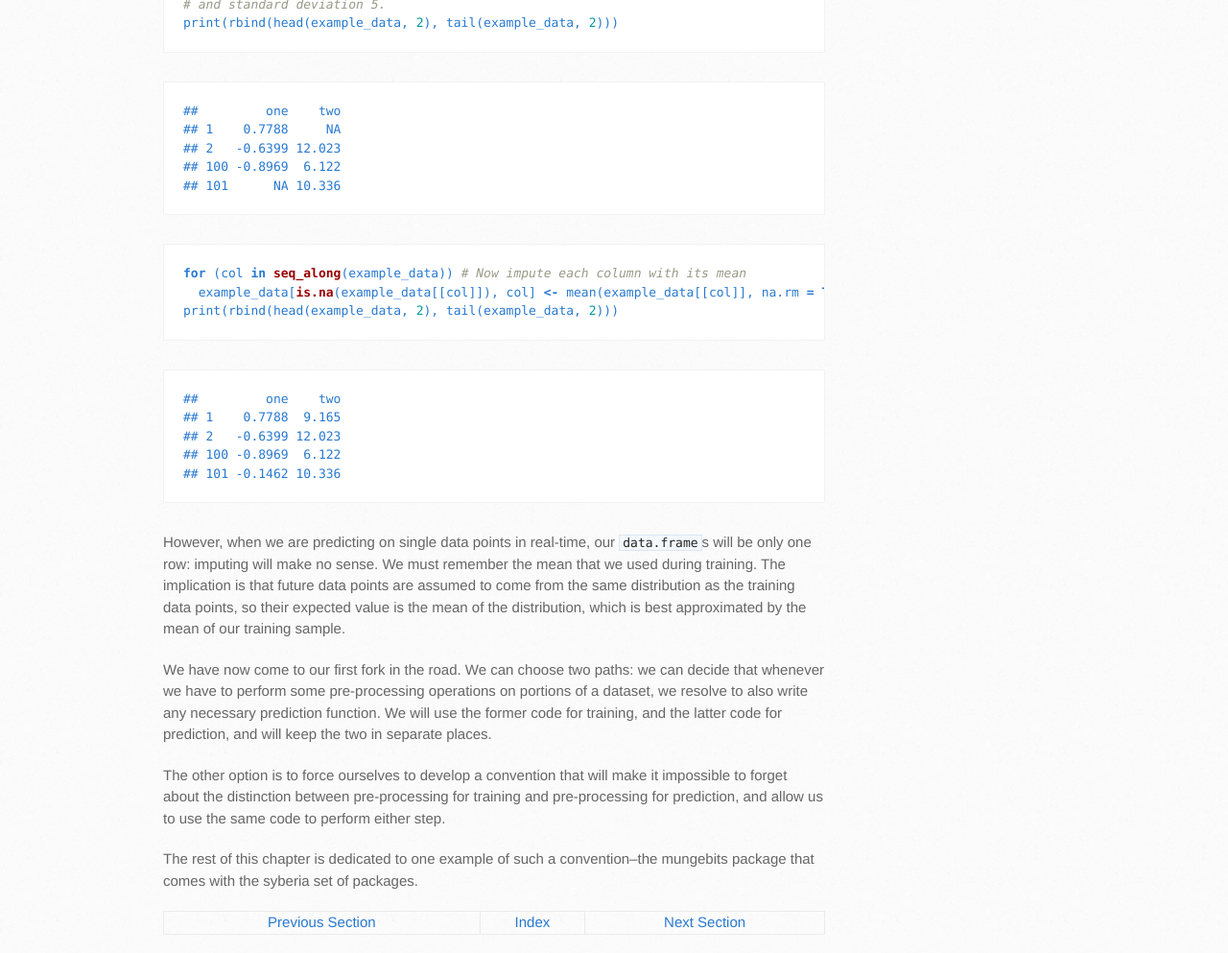
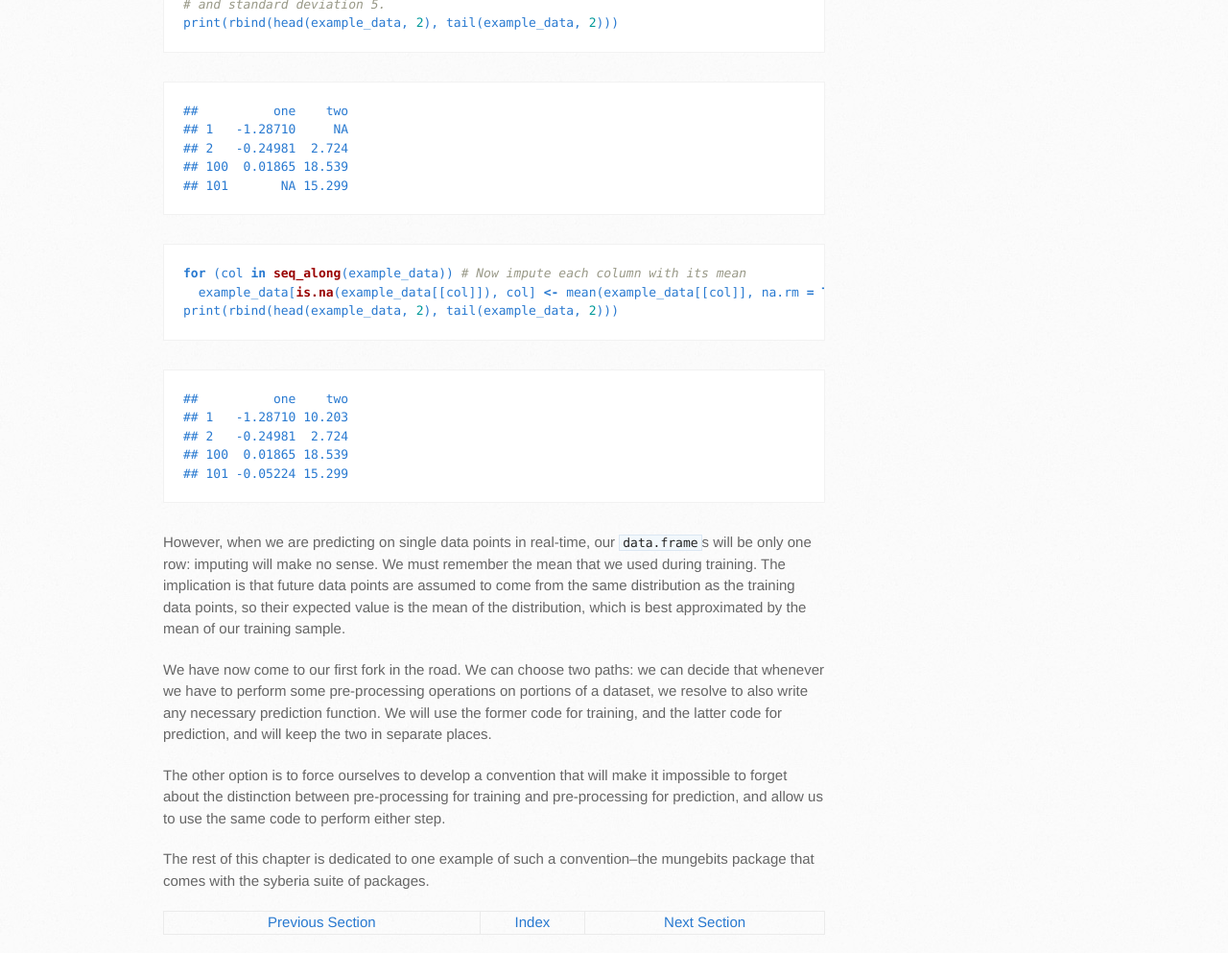
Before and after one commit to robertzk/r-book, a Jekyll site: the page built from docs/data_preparation/training_versus_prediction.md, in a window 1280 px wide. Shown: the part 593-1586 px from the top of the page at 96% size. Built offline with Jekyll 4.4.1, drawn with Linux system fonts in a browser that asks for light colours; nearby versions of some CDN libraries; Markdown is read by kramdown in place of the engine named in the settings.

Commit message:
Sync docs from master branch to docs gh-pages directory

````diff
--- a/docs/data_preparation/training_versus_prediction.Rmd
+++ b/docs/data_preparation/training_versus_prediction.Rmd
@@ -40,6 +40,6 @@ about the distinction between pre-processing for training and pre-processing for
 us to use the same code to perform either step.
 
 The rest of this chapter is dedicated to one example of such a convention--the **mungebits** package
-that comes with the syberia set of packages.
+that comes with the syberia suite of packages.
 
 **[Previous Section](index.md)** | **[Index](../../README.md)** | **[Next Section](training_versus_prediction.md)**
--- a/docs/data_preparation/training_versus_prediction.md
+++ b/docs/data_preparation/training_versus_prediction.md
@@ -27,11 +27,11 @@ print(rbind(head(example_data, 2), tail(example_data, 2)))
 ```
 
 ```
-##         one    two
-## 1    0.7788     NA
-## 2   -0.6399 12.023
-## 100 -0.8969  6.122
-## 101      NA 10.336
+##          one    two
+## 1   -1.28710     NA
+## 2   -0.24981  2.724
+## 100  0.01865 18.539
+## 101       NA 15.299
 ```
 
 
@@ -43,11 +43,11 @@ print(rbind(head(example_data, 2), tail(example_data, 2)))
 ```
 
 ```
-##         one    two
-## 1    0.7788  9.165
-## 2   -0.6399 12.023
-## 100 -0.8969  6.122
-## 101 -0.1462 10.336
+##          one    two
+## 1   -1.28710 10.203
+## 2   -0.24981  2.724
+## 100  0.01865 18.539
+## 101 -0.05224 15.299
 ```
 
 
@@ -65,6 +65,6 @@ about the distinction between pre-processing for training and pre-processing for
 us to use the same code to perform either step.
 
 The rest of this chapter is dedicated to one example of such a convention--the **mungebits** package
-that comes with the syberia set of packages.
+that comes with the syberia suite of packages.
 
 **[Previous Section](index.md)** | **[Index](../../README.md)** | **[Next Section](training_versus_prediction.md)**
````
Also changed, not shown: docs/data_preparation/index.md (+1 -0 lines).
